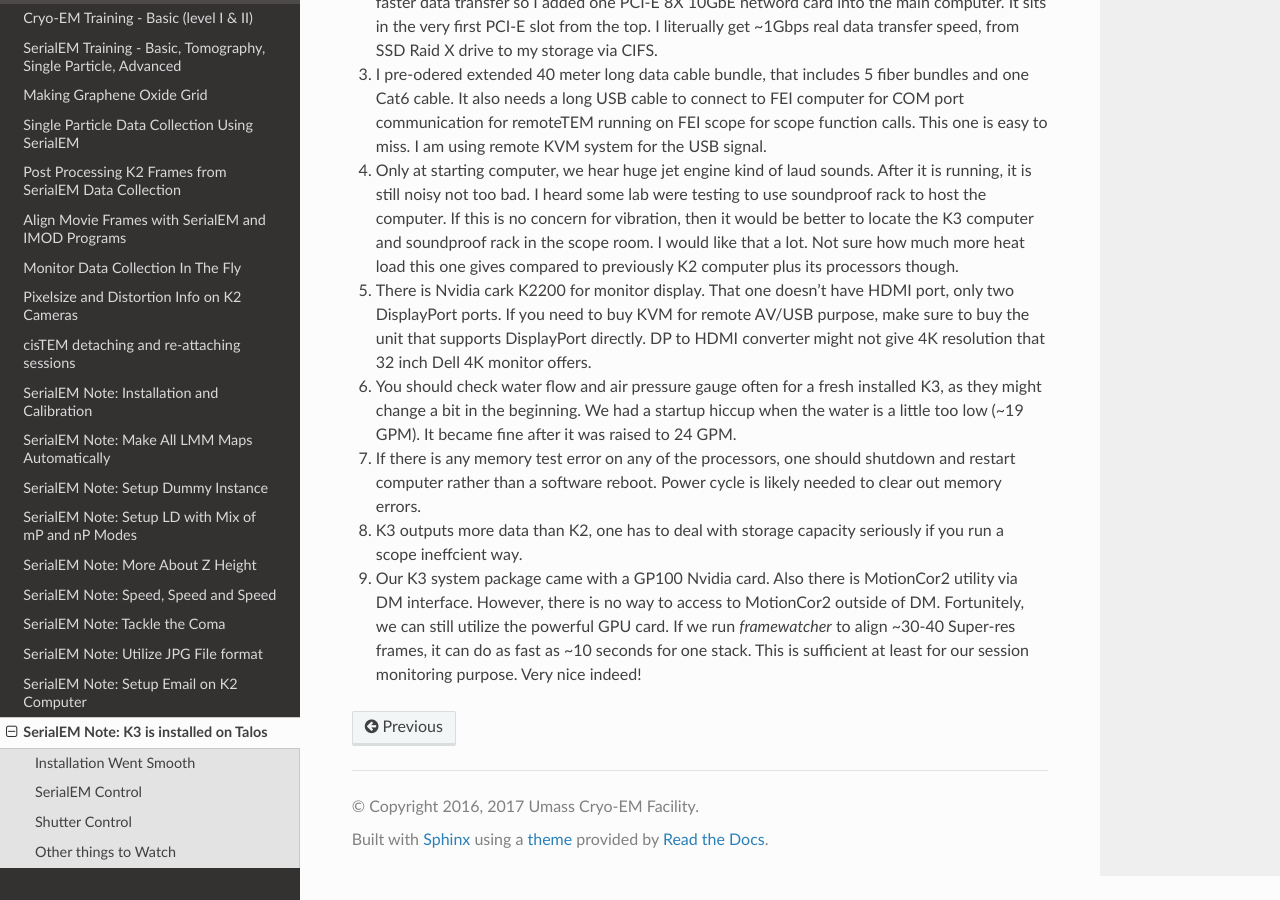
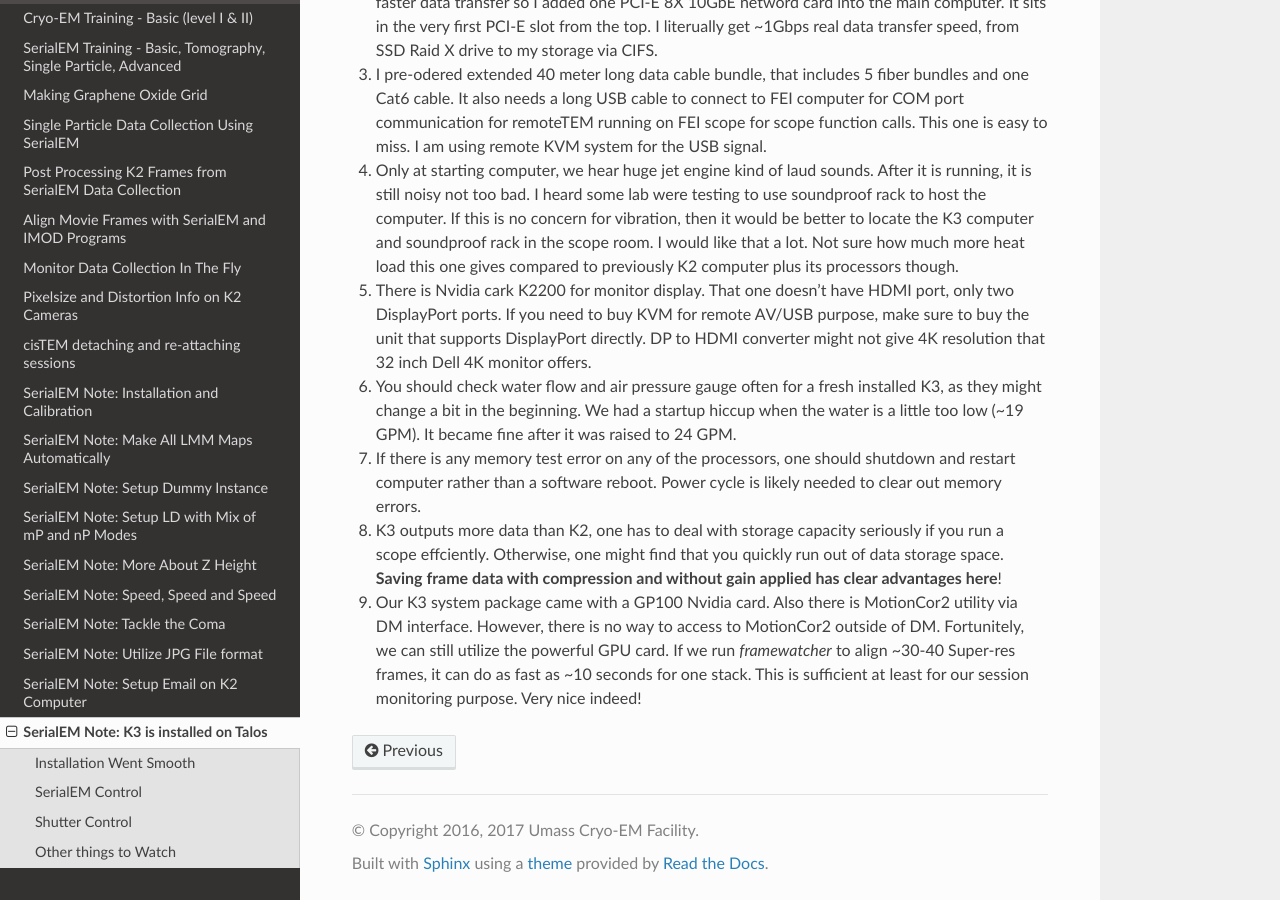
Before and after one commit to xuchen66/sphinx-emdocs, a Sphinx documentation site: the page built from source/serialEM-note-K3-is-installed-on-Talos.rst, in a window 1280 px wide and 900 px high, scrolled down 4496 px. Built offline with Sphinx 7.4.7 and the Read the Docs theme 2.0.0, drawn with Linux system fonts in a browser that asks for light colours; pages that are not in the unit, such as notebooks, are missing from menus; some of the changed text lies outside the part shown.

Commit message:
Update serialEM-note-K3-is-installed-on-Talos.rst

```diff
--- a/source/serialEM-note-K3-is-installed-on-Talos.rst
+++ b/source/serialEM-note-K3-is-installed-on-Talos.rst
@@ -202,7 +202,9 @@ I listed a few more other things here that I also paid attention to.
 #. If there is any memory test error on any of the processors, one should shutdown and restart computer rather than a software reboot.
    Power cycle is likely needed to clear out memory errors.
 
-#. K3 outputs more data than K2, one has to deal with storage capacity seriously if you run a scope ineffcient way.
+#. K3 outputs more data than K2, one has to deal with storage capacity seriously if you run a scope effciently. Otherwise, one might
+   find that you quickly run out of data storage space. **Saving frame data with compression and without gain applied has clear
+   advantages here**!
 
 #. Our K3 system package came with a GP100 Nvidia card. Also there is MotionCor2 utility via DM interface. However, there is no
    way to access to MotionCor2 outside of DM. Fortunitely, we can still utilize the powerful GPU card. If we run *framewatcher*
```
